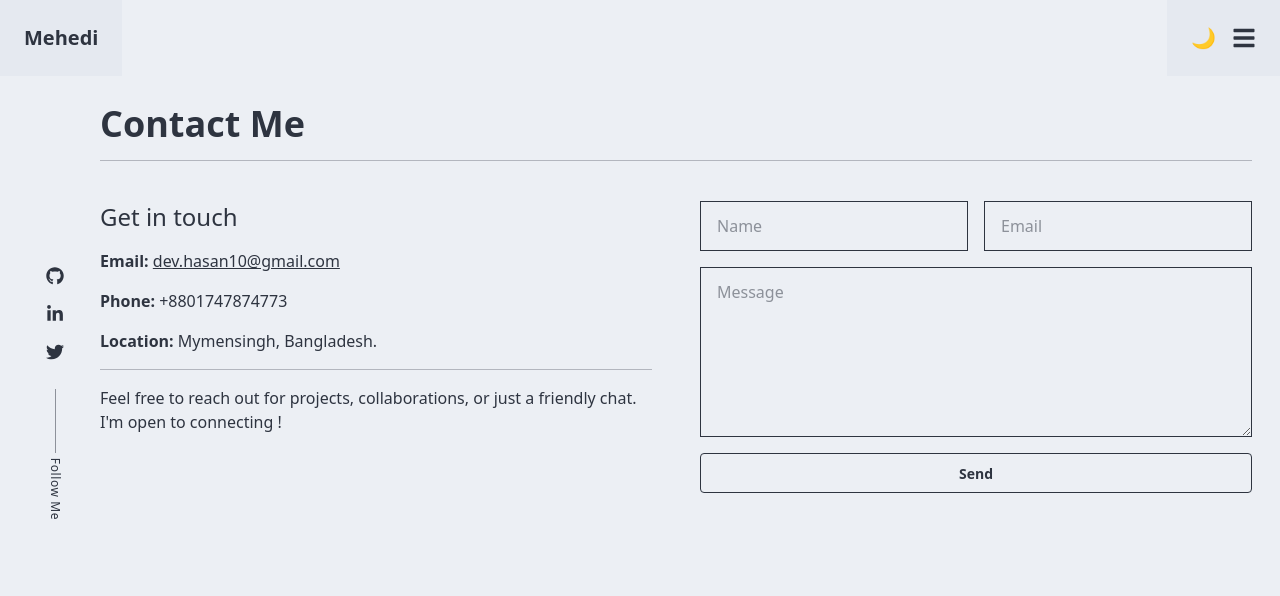
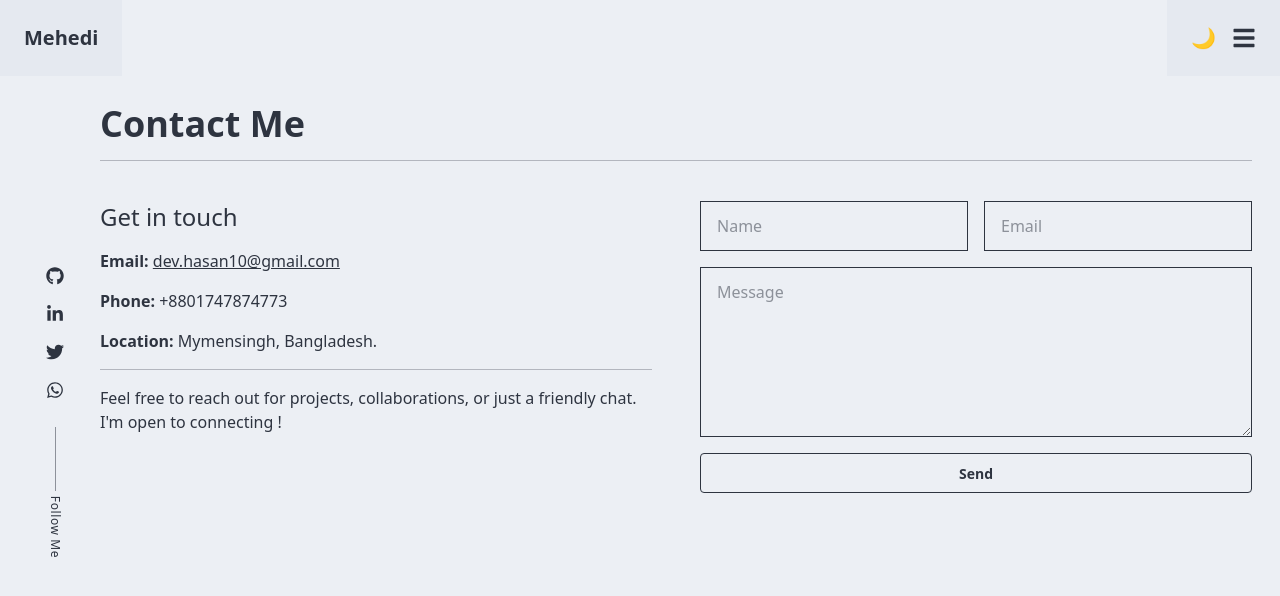
Before and after one commit to HasanCodeX/Mehedi-Hasan-Website, a React (Vite) app: page /contact in a window 1280 px wide. Shown: the top 596 px of the page. Built offline with nearby package versions, Linux system fonts and the light colour scheme.

Commit message:
(feat) i  add whats up in social slidebar

```diff
--- a/components/ContactMe.jsx
+++ b/components/ContactMe.jsx
@@ -64,6 +64,11 @@ const ContactMe = () => {
             </p>
           </div>
 
+
+
+
+
+
           {/* Right Side: Form */}
           <form
             ref={formRef}
--- a/components/SocialSidebar.jsx
+++ b/components/SocialSidebar.jsx
@@ -4,6 +4,7 @@ import {
   // FaFacebookF,
   FaLinkedinIn,
   FaTwitter,
+  FaWhatsapp,
 } from "react-icons/fa";
 
 const links = [
@@ -17,6 +18,7 @@ const links = [
   //   icon: <FaFacebookF size={18} />,
   //   label: "Facebook",
   // },
+
   {
     href: "https://linkedin.com/in/hasancodex",
     icon: <FaLinkedinIn size={18} />,
@@ -27,6 +29,12 @@ const links = [
     icon: <FaTwitter size={18} />,
     label: "Twitter",
   },
+  {
+  href: "https://wa.me/8801747874773", // ✅ WhatsApp link
+  icon: <FaWhatsapp size={18} />,
+  label: "WhatsApp",
+}
+
 ];
 
 const SocialSidebar = () => {
```
